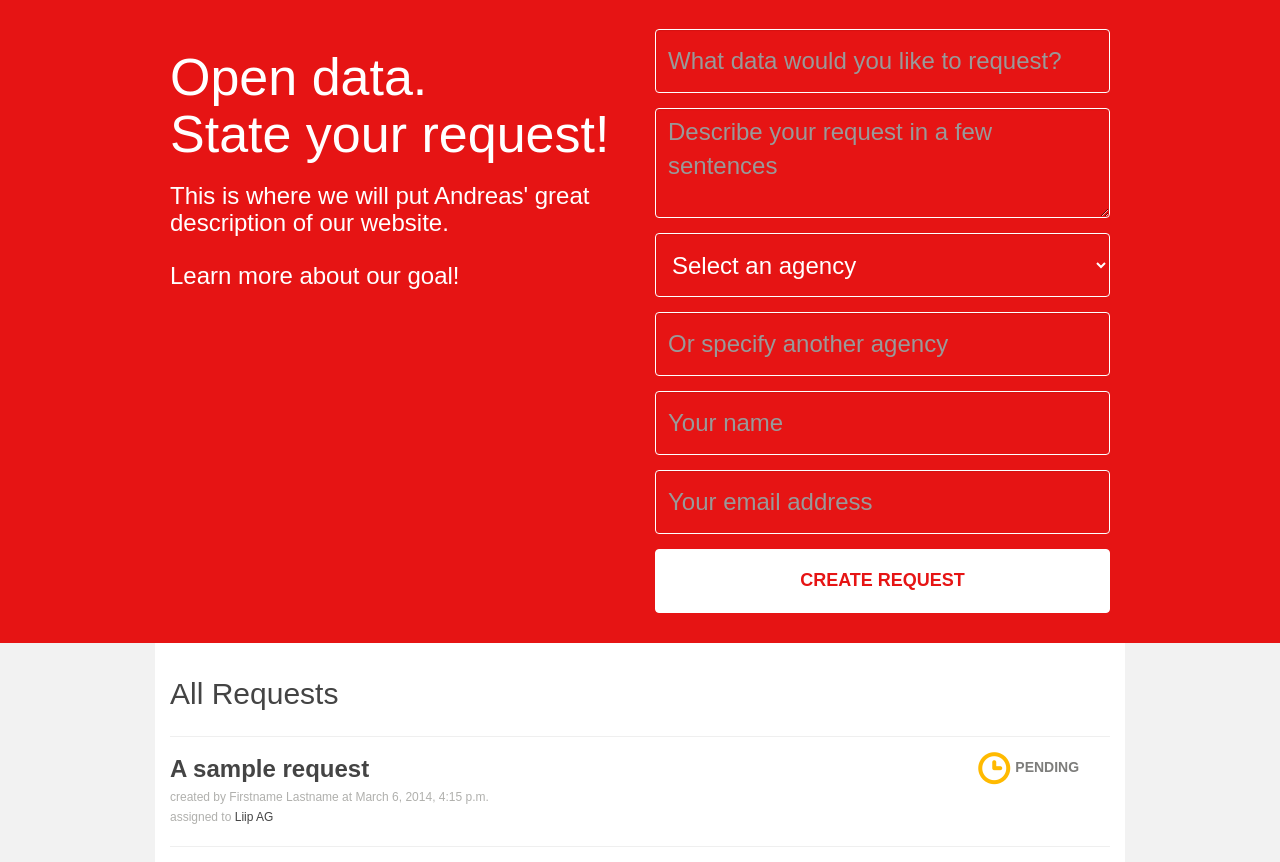
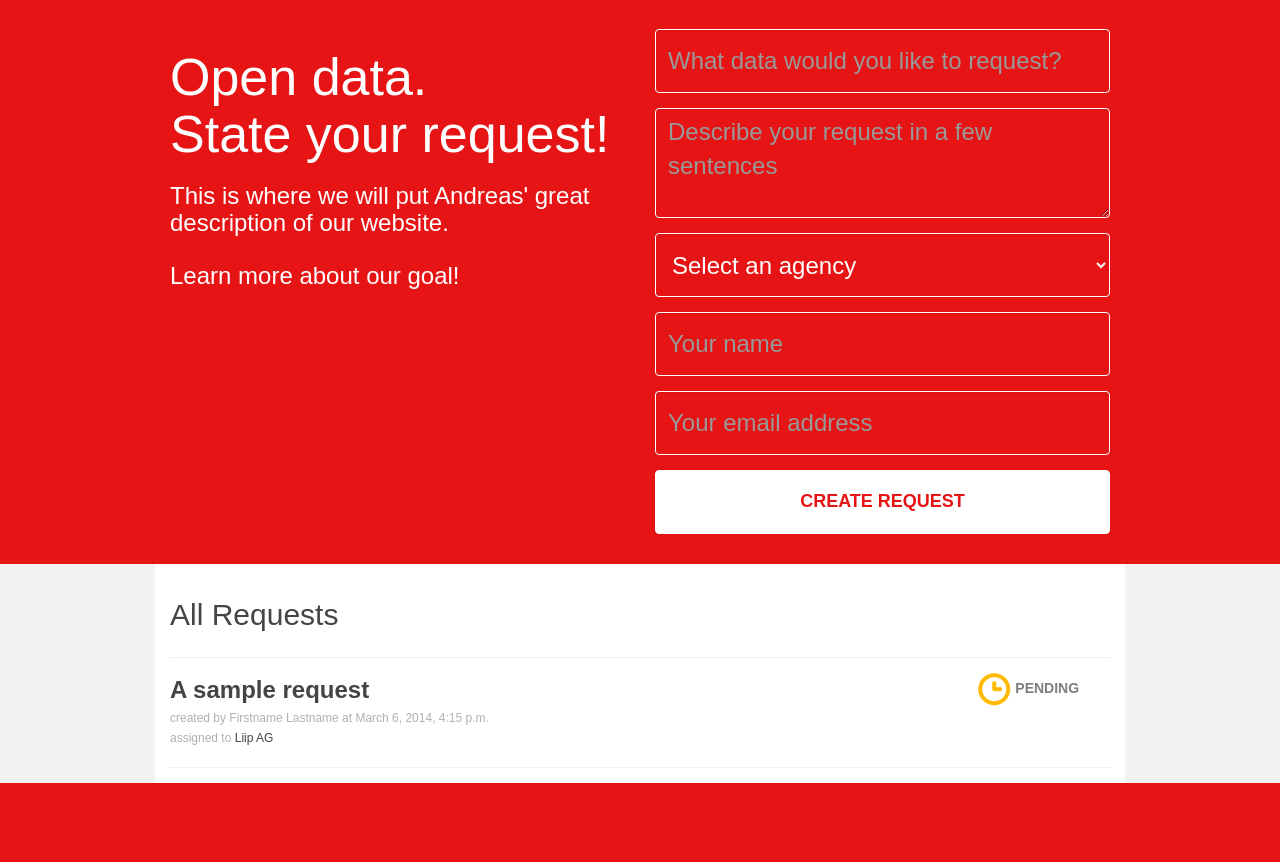
Before and after one commit to liip/request.data, a Django app: page / in a window 1280 px wide. Shown: the part 51-913 px from the top of the page. After the commit the page ends 834 px from the top, so only its background shows below. Run offline with Django 3.2, Linux system fonts and the light colour scheme; data comes from the database, SQL or seed files in the repository; parts of the project's set-up code (start-up, migrations or seed data) failed here and were passed over; some libraries are stand-ins or nearby versions; some web fonts are replaced.

Commit message:
Removed freeform agency field.

```diff
--- a/apps/requests/templates/requests/index.html
+++ b/apps/requests/templates/requests/index.html
@@ -15,9 +15,6 @@
           <form role="form" method="post" class="form">
               {% csrf_token %}
               {% bootstrap_form request_form %}
-              <div class="dropdown">
-                  {% bootstrap_form agency_form %}
-              </div>
               {% bootstrap_form user_form %}
               {% buttons %}
                   <button type="submit" class="btn btn-primary btn-block">
--- a/apps/requests/views.py
+++ b/apps/requests/views.py
@@ -22,18 +22,18 @@ from apps.emails.signals import notify_event
 def index(request):
     c = {}
     c['request_form'] = RequestForm()
-    c['agency_form'] = AgencyForm()
+    #c['agency_form'] = AgencyForm()
     c['user_form'] = UserForm()
     c["requests"] = list(Request.objects.order_by('-created'))
 
     if request.method == 'POST':
         logger.debug('Got a POST request to create a new data request')
         request_form = RequestForm(request.POST)
-        agency_form = AgencyForm(request.POST)
+        # agency_form = AgencyForm(request.POST)
         user_form = UserForm(request.POST)
 
         logger.debug('request_form is valid: ' + str(request_form.is_valid()))
-        logger.debug('agency_form is valid: ' + str(agency_form.is_valid()))
+        # logger.debug('agency_form is valid: ' + str(agency_form.is_valid()))
         logger.debug('user_form is valid: ' + str(user_form.is_valid()))
 
         if request_form.is_valid():
@@ -51,12 +51,12 @@ def index(request):
 
             # Linking the agency to the request
             new_request = request_form.save(commit=False)
-            if not new_request.agency:
-                new_agency = agency_form.save(commit=False)
-                new_agency.email = "unknown@unknown.com"
-                new_agency.save()
-                agency_form.save_m2m()
-                new_request.agency = new_agency
+            # if not new_request.agency:
+                # new_agency = agency_form.save(commit=False)
+                # new_agency.email = "unknown@unknown.com"
+                # new_agency.save()
+                # agency_form.save_m2m()
+                # new_request.agency = new_agency
 
             # Fully saving the request into the database
             new_request.save()
```
